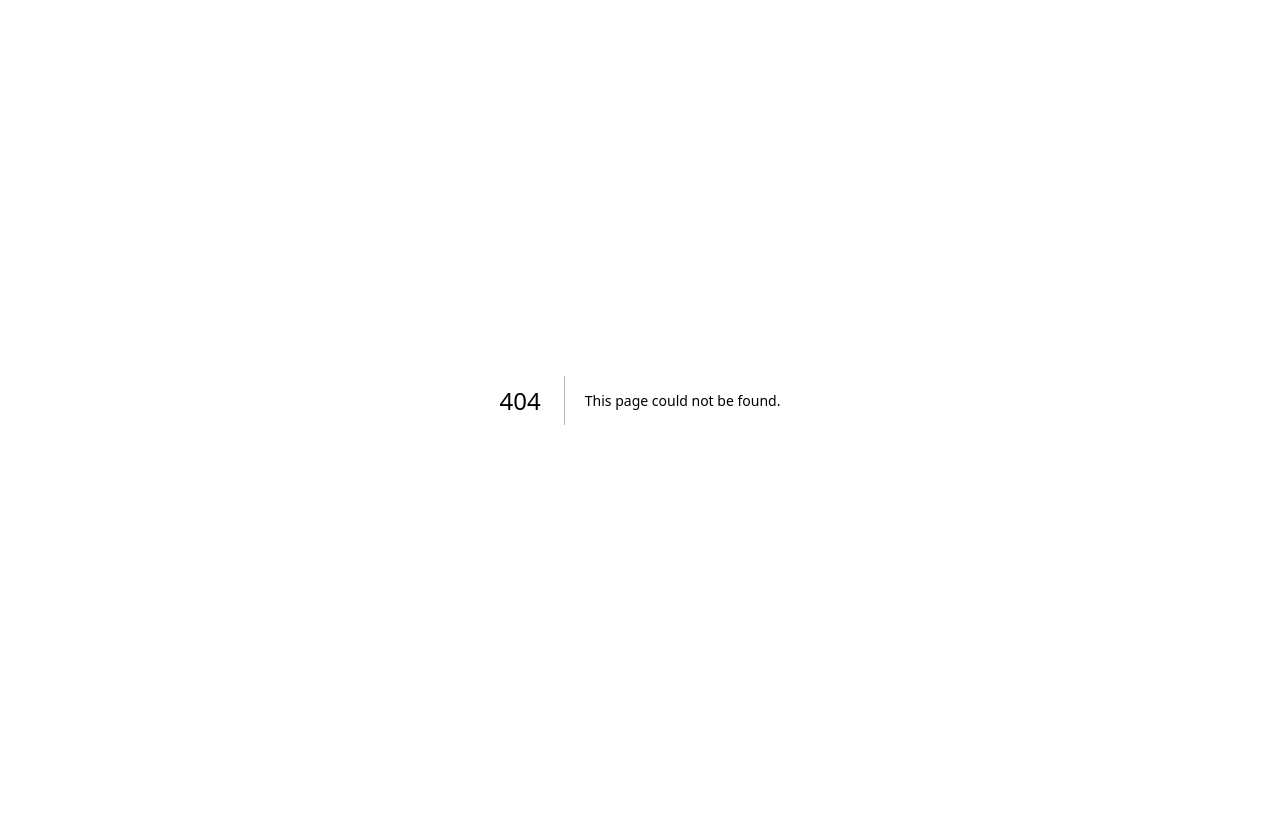
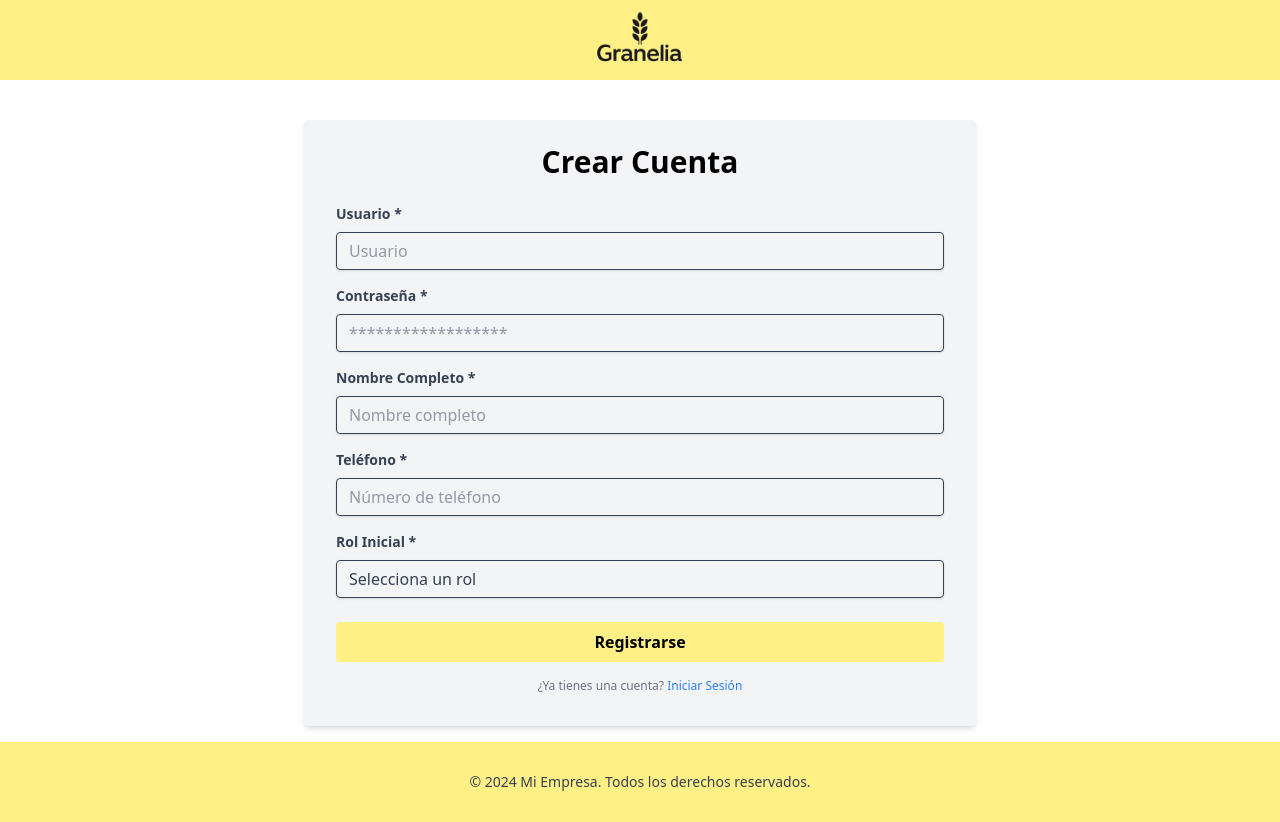
Before and after one commit to IsraelJP/plantillas, a Next.js app: page /registro in a window 1280 px wide. Before the commit this address had no page. Before the commit the page ends 800 px from the top, so only its background shows below. Built offline with nearby package versions, Linux system fonts and the light colour scheme.

Commit message:
registro
registro sin validaciones

```diff
--- /dev/null
+++ b/src/app/registro/page.tsx
@@ -0,0 +1,108 @@
+import Image from 'next/image';
+export default function Home() {
+  return (
+    <div className="flex flex-col min-h-screen bg-white-500">
+      <header className="bg-yellow-200 w-full h-20 flex items-center justify-center">
+        <div>
+          <Image
+            src="/logo-encabeza.png"
+            alt="Logo"
+            width={100}
+            height={100}
+          />
+        </div>
+      </header>
+      <main className="flex-1">
+        <div className="flex justify-center items-center pt-10 ">
+          <form className="bg-gray-100 shadow-md rounded px-8 pt-6 pb-8 mb-4 w-full max-w-2xl">
+            <h1 className="text-3xl font-bold mb-6 text-center">Crear Cuenta</h1>
+
+            <div className="mb-4">
+              <label className="block text-gray-700 text-sm font-bold mb-2" htmlFor="username">
+                Usuario *
+              </label>
+              <input
+                className="shadow appearance-none border rounded w-full py-2 px-3 text-gray-700 leading-tight focus:outline-none focus:shadow-outline"
+                id="username"
+                type="text"
+                placeholder="Usuario"
+                required
+              />
+            </div>
+
+            <div className="mb-4">
+              <label className="block text-gray-700 text-sm font-bold mb-2" htmlFor="password">
+                Contraseña *
+              </label>
+              <input
+                className="shadow appearance-none border rounded w-full py-2 px-3 text-gray-700 leading-tight focus:outline-none focus:shadow-outline"
+                id="password"
+                type="password"
+                placeholder="******************"
+                required
+              />
+            </div>
+
+            <div className="mb-4">
+              <label className="block text-gray-700 text-sm font-bold mb-2" htmlFor="fullName">
+                Nombre Completo *
+              </label>
+              <input
+                className="shadow appearance-none border rounded w-full py-2 px-3 text-gray-700 leading-tight focus:outline-none focus:shadow-outline"
+                id="fullName"
+                type="text"
+                placeholder="Nombre completo"
+                required
+              />
+            </div>
+
+            <div className="mb-4">
+              <label className="block text-gray-700 text-sm font-bold mb-2" htmlFor="phone">
+                Teléfono *
+              </label>
+              <input
+                className="shadow appearance-none border rounded w-full py-2 px-3 text-gray-700 leading-tight focus:outline-none focus:shadow-outline"
+                id="phone"
+                type="tel"
+                placeholder="Número de teléfono"
+                required
+              />
+            </div>
+
+            <div className="mb-6">
+              <label className="block text-gray-700 text-sm font-bold mb-2" htmlFor="rolInicial">
+                Rol Inicial *
+              </label>
+              <select
+                className="shadow appearance-none border rounded w-full py-2 px-3 text-gray-700 leading-tight focus:outline-none focus:shadow-outline"
+                id="rolInicial"
+                required
+              >
+                <option value="">Selecciona un rol</option>
+                <option value="Gerente">Gerente</option>
+                <option value="Jefe">Jefe(Administrador)</option>
+                <option value="Operador">Operador (Usuario Estándar)</option>
+              </select>
+            </div>
+
+            <div className="flex items-center justify-between">
+              <button
+                className="bg-yellow-200 hover:bg-black text-black font-bold py-2 px-4 rounded focus:outline-none focus:shadow-outline w-full"
+                type="submit"
+              >
+                Registrarse
+              </button>
+            </div>
+
+            <p className="text-center text-gray-500 text-xs mt-4">
+              ¿Ya tienes una cuenta? <a href="#" className="text-blue-500 hover:text-blue-800">Iniciar Sesión</a>
+            </p>
+          </form>
+        </div>
+      </main>
+      <footer className="bg-yellow-200 w-full h-20 flex items-center justify-center">
+        <p className="text-gray-700 text-sm">© 2024 Mi Empresa. Todos los derechos reservados.</p>
+      </footer>
+    </div>
+  );
+}
```
